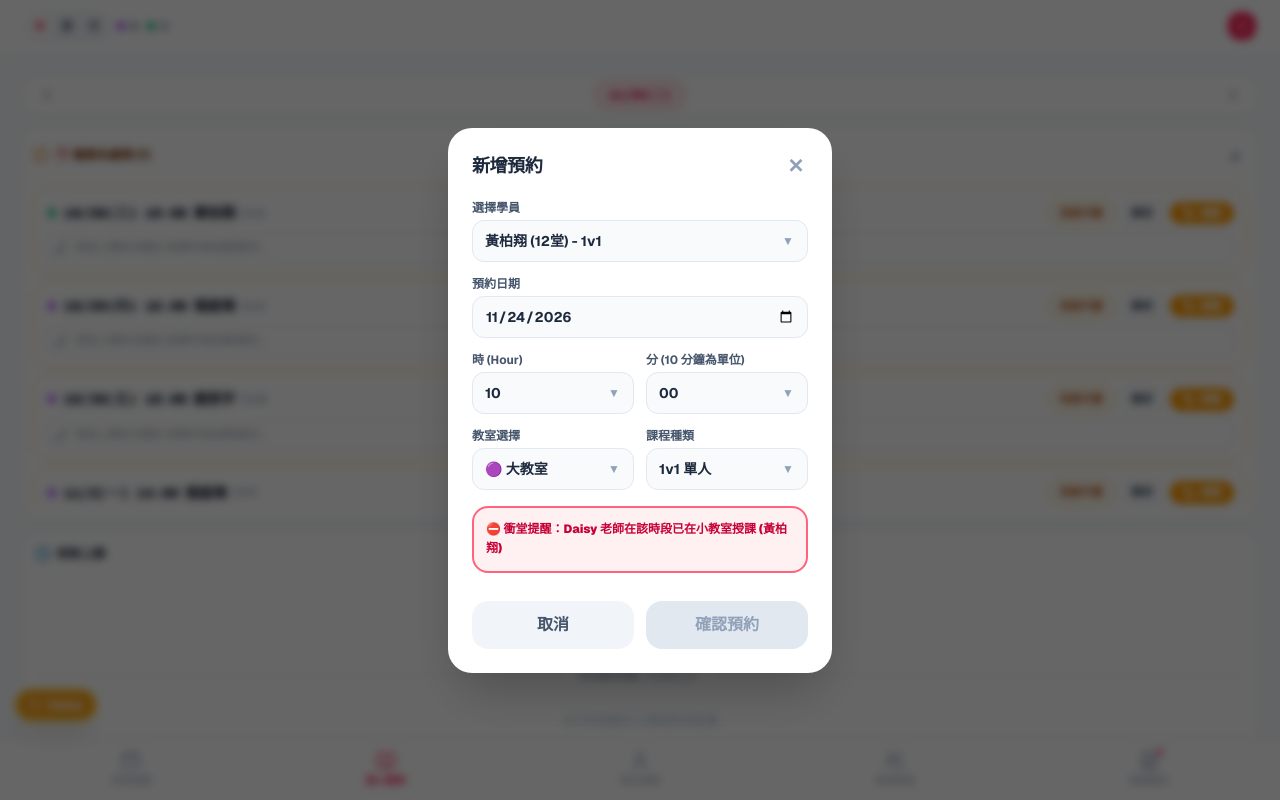
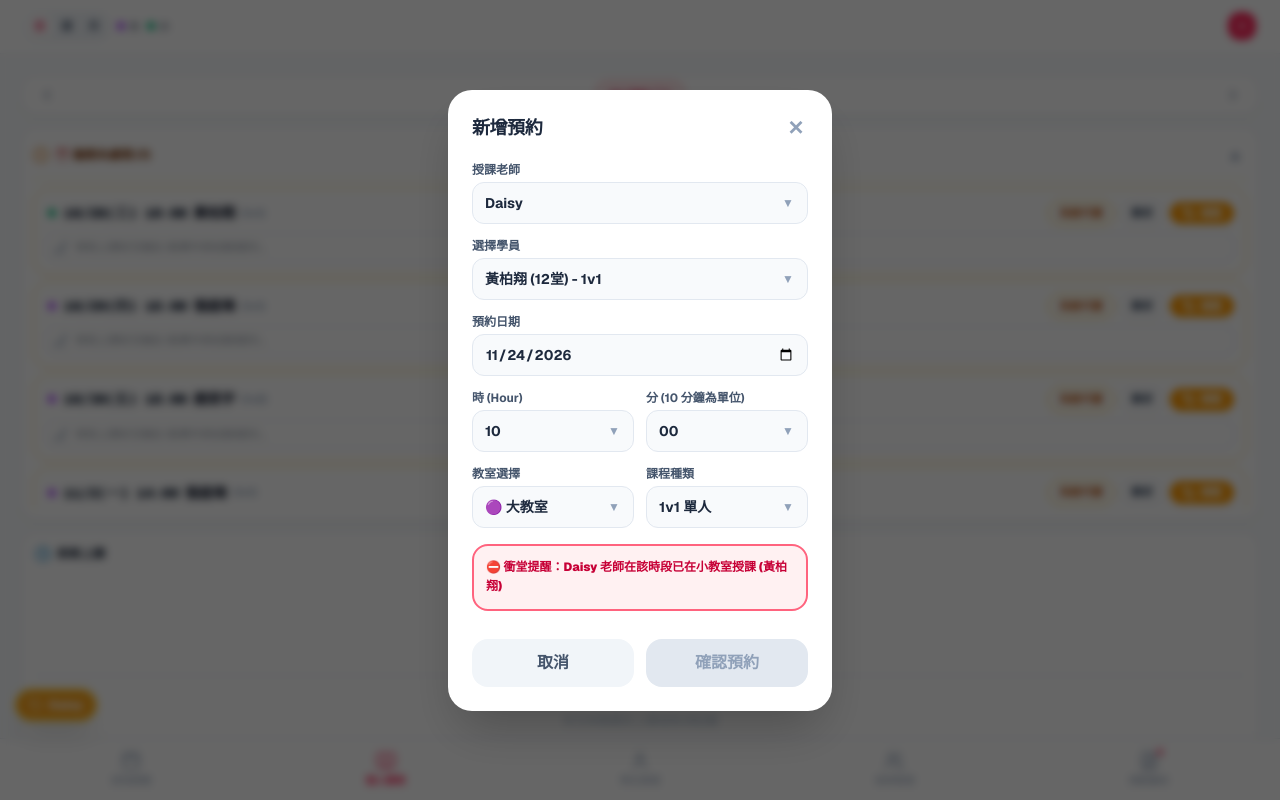
Before and after one commit to jammie0227-oss/inlovepilates-app, a Next.js app: page / in a window 1280 px wide. Both pictures are taken after a click on the button 1242 px from the left and 26 px from the top of the page. Built offline with nearby package versions, Linux system fonts and the light colour scheme.

Commit message:
feat: add admin teacher selector in booking modal and standardize default room rules

```diff
--- a/src/app/page.tsx
+++ b/src/app/page.tsx
@@ -61,13 +61,14 @@ import {
   isArchivedStudent,
   getAdminOverrideSeverity,
   getSelfCancelSeverity,
+  ADMIN_ID,
+  getDefaultRoomForSchedule,
+  getScheduleRole,
 } from '../utils/bookingRules';
 import type { AutoSwapItem, BookingRequestInput } from '../utils/bookingRules';
 import type { SettlementAction } from '../types';
 import { useToday } from '../utils/useToday';
 import { systemAlert, registerSystemAlert, systemConfirm, registerSystemDialog, type SystemAlertPayload, type SystemDialogRequest } from '../utils/systemAlert';
-
-const ADMIN_ID = 't-daisy';
 
 /** 非優先申請的預設事由（不需老師填寫） */
 const NON_PRIORITY_REASON = '非優先時段預約申請';
@@ -225,9 +226,13 @@ export default function Home() {
   const bookableStudents = students.filter(s => s.teacherId === currentUserId && !isArchivedStudent(s));
   // 由學員詳情頁帶入的學員（管理員查看他人學員時不在自己名單內）一併列入
   const presetStudent = students.find(s => s.id === bookingPreset?.studentId && !isArchivedStudent(s));
-  const modalStudents = presetStudent && !bookableStudents.some(s => s.id === presetStudent.id)
-    ? [presetStudent, ...bookableStudents]
-    : bookableStudents;
+  // 管理員非由學員詳情頁開啟時可選授課老師，學員名單交由彈窗依所選老師過濾
+  const canSelectTeacher = userRole === 'admin' && !bookingPreset?.fromStudentDetail;
+  const modalStudents = canSelectTeacher
+    ? students
+    : presetStudent && !bookableStudents.some(s => s.id === presetStudent.id)
+      ? [presetStudent, ...bookableStudents]
+      : bookableStudents;
 
   // 開啟全域預約彈窗的統一入口
   const openGlobalBooking = (preset?: Partial<BookingFormState> & { studentName?: string }) => {
@@ -235,16 +240,18 @@ export default function Home() {
       students.find(s => s.id === preset?.studentId) ??
       bookableStudents.find(s => s.name === preset?.studentName) ??
       bookableStudents[0];
-    const defaults = getStudentBookingPreset(target, userRole);
+    const teacherId = preset?.teacherId || currentUserId;
+    const lessonType = preset?.lessonType || getStudentBookingPreset(target, teacherId).lessonType;
 
     setBookingPreset({
       date: preset?.date || today,
       hour: String(preset?.hour || '10').padStart(2, '0'),
       minute: String(preset?.minute || '00').padStart(2, '0'),
-      roomType: preset?.roomType || defaults.roomType,
-      lessonType: preset?.lessonType || defaults.lessonType,
-      teacherId: preset?.teacherId || currentUserId,
-      studentId: target?.id || ''
+      roomType: preset?.roomType || getDefaultRoomForSchedule(teacherId, lessonType),
+      lessonType,
+      teacherId,
+      studentId: target?.id || '',
+      fromStudentDetail: preset?.fromStudentDetail,
     });
   };
 
@@ -288,8 +295,8 @@ export default function Home() {
   };
 
   // 一般老師在他人優先時段（14 天內）直接生效的預約 / 改期：通知該優先老師（不帶學員資料）
-  const buildPriorityNoticeLogs = (list: BookingItem[]): AuditLogItem[] => {
-    if (userRole === 'admin') return [];
+  const buildPriorityNoticeLogs = (list: BookingItem[], role = userRole): AuditLogItem[] => {
+    if (role === 'admin') return [];
     const byOwner = new Map<string, BookingItem[]>();
     list.filter(b => b.status === 'confirmed').forEach(b => {
       const owner = findOtherPriorityOwner({
@@ -346,7 +353,7 @@ export default function Home() {
   };
 
   // 非優先審核送審：同批多堂合併為一張批次審核單（核准 / 駁回一次套用），並發一則紅色通知
-  const submitPendingBatch = (list: BookingItem[], reason: string) => {
+  const submitPendingBatch = (list: BookingItem[], reason: string, actor?: string) => {
     if (list.length === 0) return;
     const sorted = [...list].sort((a, b) => a.date.localeCompare(b.date) || (a.startHour * 60 + a.startMin) - (b.startHour * 60 + b.startMin));
     const first = sorted[0];
@@ -372,7 +379,7 @@ export default function Home() {
     pushLogs([buildLessonLog(
       sorted,
       `結果：送交${REVIEW_TAG}${isBatch ? '（批次）' : ''}\n事由：${reason}${lessonList(sorted)}`,
-      '預約', 'red', { reviewId: revId }
+      '預約', 'red', { reviewId: revId, actor }
     )]);
   };
 
@@ -449,6 +456,9 @@ export default function Home() {
     const targetStudent = opts.studentOverride ?? students.find(s => matchesStudent(s, input.studentId, input.studentName));
     const needsReview = validation.requiresReview;
     const pName = validation.priorityOwnerId ? cleanName(validation.priorityOwnerId, '其他老師') : '';
+    // 管理員代其他老師新增預約：紀錄操作者為 Daisy，優先時段依授課老師身分處理
+    const actor = userRole === 'admin' && newBk.teacherId !== currentUserId ? 'Daisy' : undefined;
+    const scheduleRole = getScheduleRole(newBk.teacherId);
 
     // 3. 額度調配：加課超額時，僅能替換「confirmed、未簽、isAuto」的最遠預約；否則走透支確認
     let released: BookingItem | null = null;
@@ -495,8 +505,8 @@ export default function Home() {
         ));
       }
       if (!needsReview) {
-        logItems.push(buildLessonLog([newBk], '預約成立', '預約'));
-        logItems.push(...buildPriorityNoticeLogs([newBk]));
+        logItems.push(buildLessonLog([newBk], '預約成立', '預約', 'normal', { actor }));
+        logItems.push(...buildPriorityNoticeLogs([newBk], scheduleRole));
       }
       logItems.push(...buildSwapLogItems(validation.autoSwaps, {
         byTeacherName: currentTeacherName,
@@ -515,7 +525,7 @@ export default function Home() {
       newBk,
     ]);
     setLogs(prev => [...logItems.slice().reverse(), ...prev]);
-    if (needsReview) submitPendingBatch([newBk], NON_PRIORITY_REASON);
+    if (needsReview) submitPendingBatch([newBk], NON_PRIORITY_REASON, actor);
 
     // ---- 寫入完成後才顯示提示 ----
     if (rebateNotice) systemAlert(rebateNotice, '預排課程已回扣');
@@ -524,7 +534,7 @@ export default function Home() {
     } else if (needsReview) {
       showToast(`已送交${REVIEW_TAG}，待管理員核准`);
     } else if (!opts.silentSuccess) {
-      showToast(userRole !== 'admin' && pName ? `預約建立成功！已通知 ${pName} 老師（優先時段）` : '預約建立成功！');
+      showToast(scheduleRole !== 'admin' && pName ? `預約建立成功！已通知 ${pName} 老師（優先時段）` : '預約建立成功！');
     }
     return true;
   };
@@ -1677,7 +1687,7 @@ export default function Home() {
           <BookingModal
             initial={bookingPreset}
             students={modalStudents}
-            userRole={userRole}
+            canSelectTeacher={canSelectTeacher}
             teachers={teachers}
             validate={checkBooking}
             onSubmit={handleSmartBookingSubmit}
--- a/src/components/BookingModal.tsx
+++ b/src/components/BookingModal.tsx
@@ -4,7 +4,10 @@ import type { StudentItem, TeacherProfile } from '../types';
 import {
   BUSINESS_MINUTES,
   DAY_HOURS,
+  getDefaultRoomForSchedule,
+  getScheduleRole,
   getStudentBookingPreset,
+  isArchivedStudent,
   type BookingRequestInput,
   type ValidateBookingResult,
 } from '../utils/bookingRules';
@@ -18,14 +21,17 @@ export interface BookingFormState {
   lessonType: '1v1' | '1v2';
   teacherId: string;
   studentId: string;
+  /** 由單一學員詳情頁開啟：不提供授課老師選單 */
+  fromStudentDetail?: boolean;
 }
 
 interface BookingModalProps {
   /** 開啟時帶入的預設值 */
   initial: BookingFormState;
-  /** 可選擇的學員 */
+  /** 可選擇的學員；canSelectTeacher 時傳入全部學員，由彈窗依授課老師過濾 */
   students: StudentItem[];
-  userRole: 'admin' | 'teacher';
+  /** 管理員可指定授課老師 */
+  canSelectTeacher: boolean;
   teachers: Record<string, TeacherProfile>;
   validate: (input: BookingRequestInput) => ValidateBookingResult;
   /** 回傳 true 代表已寫入（或已送審），彈窗隨即關閉 */
@@ -42,10 +48,30 @@ const Caret = () => (
 
 /** 全站共用「新增預約」彈窗（排班總覽、個人課表、學員詳情頁） */
 export default function BookingModal({
-  initial, students, userRole, teachers, validate, onSubmit, onClose,
+  initial, students, canSelectTeacher, teachers, validate, onSubmit, onClose,
 }: BookingModalProps) {
   const [form, setForm] = useState<BookingFormState>(initial);
-  const student = students.find(s => s.id === form.studentId);
+  const studentsOf = (teacherId: string) =>
+    canSelectTeacher
+      ? students.filter(s => s.teacherId === teacherId && !isArchivedStudent(s))
+      : students;
+  const selectableStudents = studentsOf(form.teacherId);
+  const student = selectableStudents.find(s => s.id === form.studentId);
+
+  // 切換授課老師：學員重設為該老師名下第一位，課程類別與預設教室同步重算
+  const changeTeacher = (teacherId: string) => {
+    const next = studentsOf(teacherId)[0];
+    setForm(prev => {
+      const lessonType = next ? getStudentBookingPreset(next, teacherId).lessonType : prev.lessonType;
+      return {
+        ...prev,
+        teacherId,
+        studentId: next?.id || '',
+        lessonType,
+        roomType: getDefaultRoomForSchedule(teacherId, lessonType),
+      };
+    });
+  };
 
   const input: BookingRequestInput | null = student
     ? {
@@ -79,6 +105,21 @@ export default function BookingModal({
         </div>
 
         <div className="space-y-3.5 text-sm">
+          {/* 授課老師（僅管理員） */}
+          {canSelectTeacher && (
+            <div>
+              <label className="text-xs font-bold text-slate-600 block mb-1">授課老師</label>
+              <div className="relative">
+                <select value={form.teacherId} onChange={e => changeTeacher(e.target.value)} className={selectCls}>
+                  {Object.values(teachers).filter(t => t.isActive).map(t => (
+                    <option key={t.id} value={t.id}>{t.name}</option>
+                  ))}
+                </select>
+                <Caret />
+              </div>
+            </div>
+          )}
+
           {/* 1. 選擇學員 (帶剩餘堂數與預設課型) */}
           <div>
             <label className="text-xs font-bold text-slate-600 block mb-1">選擇學員</label>
@@ -87,12 +128,12 @@ export default function BookingModal({
                 value={form.studentId}
                 onChange={e => {
                   const id = e.target.value;
-                  const preset = getStudentBookingPreset(students.find(s => s.id === id), userRole);
+                  const preset = getStudentBookingPreset(selectableStudents.find(s => s.id === id), form.teacherId);
                   setForm(prev => ({ ...prev, studentId: id, ...preset }));
                 }}
                 className={selectCls}
               >
-                {students.map(s => (
+                {selectableStudents.map(s => (
                   <option key={s.id} value={s.id}>
                     {s.name} ({s.credits ?? 0}堂) - {s.defaultLessonType || '1v1'}
                   </option>
@@ -159,12 +200,12 @@ export default function BookingModal({
                 <select
                   value={form.lessonType}
                   onChange={e => {
-                    // 教室自動連動：1v2 → 大教室；1v1 → 小教室（管理員一律優先大教室）
+                    // 教室依授課老師與課程類別套用預設
                     const next = e.target.value as '1v1' | '1v2';
                     setForm(prev => ({
                       ...prev,
                       lessonType: next,
-                      roomType: userRole === 'admin' || next === '1v2' ? 'large' : 'small',
+                      roomType: getDefaultRoomForSchedule(prev.teacherId, next),
                     }));
                   }}
                   className={selectCls}
@@ -178,7 +219,7 @@ export default function BookingModal({
           </div>
         </div>
 
-        <BookingCheckCard result={check} userRole={userRole} teachers={teachers} />
+        <BookingCheckCard result={check} userRole={getScheduleRole(form.teacherId)} teachers={teachers} />
         {!student && <p className="text-xs font-bold text-rose-600">目前沒有可預約的學員</p>}
 
         {/* 按鈕組 */}
--- a/src/components/StudentDetailView.tsx
+++ b/src/components/StudentDetailView.tsx
@@ -71,7 +71,7 @@ export default function StudentDetailView({
   const isFlexible = isFlexibleSchedule(student);
 
   const createRule = () => {
-    const preset = getStudentBookingPreset(student, userRole);
+    const preset = getStudentBookingPreset(student, student.teacherId);
     return { id: genId('r'), freq: '每週' as const, day: '一' as const, time: '10:00', startDate: todayStr, lessonType: preset.lessonType, roomType: preset.roomType };
   };
 
@@ -315,7 +315,7 @@ export default function StudentDetailView({
           </h3>
           {!isArchived && (
             <button
-              onClick={() => openGlobalBooking({ studentId: student.id })}
+              onClick={() => openGlobalBooking({ studentId: student.id, fromStudentDetail: true })}
               className="w-7 h-7 bg-rose-50 hover:bg-rose-100 border border-rose-200 rounded-xl text-rose-600 flex items-center justify-center font-bold transition shadow-2xs active:scale-95"
               title="臨時預約排課"
             >
@@ -542,7 +542,7 @@ export default function StudentDetailView({
             </div>
 
             <div className="flex-1 overflow-y-auto pr-1">
-              <ScheduleRulesEditor value={ruleDraft} onChange={setRuleDraft} today={todayStr} createRule={createRule} />
+              <ScheduleRulesEditor value={ruleDraft} onChange={setRuleDraft} today={todayStr} teacherId={student.teacherId} createRule={createRule} />
             </div>
 
             <div className="pt-2 flex gap-2 shrink-0 border-t border-slate-100">
--- a/src/components/Tab1StudioCalendar.tsx
+++ b/src/components/Tab1StudioCalendar.tsx
@@ -173,7 +173,7 @@ export default function Tab1StudioCalendar({
     if (myStudents.length === 0) return systemAlert('您名下目前無有效學員，無法進行預約');
 
     const targetStudent = myStudents[0];
-    const preset = getStudentBookingPreset(targetStudent, userRole);
+    const preset = getStudentBookingPreset(targetStudent, currentUserId);
     openGlobalBooking({
       date,
       hour: String(h),
--- a/src/components/Tab3StudentManagement.tsx
+++ b/src/components/Tab3StudentManagement.tsx
@@ -10,7 +10,7 @@ import {
   ScheduleEngineResult
 } from '../mockData';
 
-import { formatStudentSchedule, isArchivedStudent, archiveConfirmMessage, DAY_HOURS, BUSINESS_MINUTES, REVIEW_TAG, calculateStudentStats } from '../utils/bookingRules';
+import { formatStudentSchedule, isArchivedStudent, archiveConfirmMessage, DAY_HOURS, BUSINESS_MINUTES, REVIEW_TAG, calculateStudentStats, getDefaultRoomForSchedule } from '../utils/bookingRules';
 import BookingCheckCard from './BookingCheckCard';
 import ScheduleRulesEditor, { type ScheduleSettings } from './ScheduleRulesEditor';
 import { useNow } from '../utils/useToday';
@@ -67,7 +67,7 @@ export default function Tab3StudentManagement({
   const [trialLessonType, setTrialLessonType] = useState<'1v1' | '1v2'>('1v1');
 
   // 正式學員排課設定：固定每週時段 / 無固定時間、各時段類別與教室、取消順延開關
-  const createRule = () => ({ id: genId('r'), freq: '每週' as const, day: '一' as const, time: '10:00', startDate: todayStr, lessonType: '1v1' as const, roomType: 'small' as const });
+  const createRule = () => ({ id: genId('r'), freq: '每週' as const, day: '一' as const, time: '10:00', startDate: todayStr, lessonType: '1v1' as const, roomType: getDefaultRoomForSchedule(currentUserId, '1v1') });
   const defaultSchedule = (): ScheduleSettings => ({ noRegularRule: false, rules: [createRule()], autoRescheduleOnCancel: true });
   const [schedule, setSchedule] = useState<ScheduleSettings>(defaultSchedule);
 
@@ -540,7 +540,7 @@ export default function Tab3StudentManagement({
                     />
                   </div>
 
-                  <ScheduleRulesEditor value={schedule} onChange={setSchedule} today={todayStr} createRule={createRule} />
+                  <ScheduleRulesEditor value={schedule} onChange={setSchedule} today={todayStr} teacherId={currentUserId} createRule={createRule} />
                 </div>
               )}
             </div>
--- a/src/utils/bookingRules.ts
+++ b/src/utils/bookingRules.ts
@@ -39,21 +39,30 @@ const parseDate = (s: string) => {
 // 預設值 / 狀態判斷
 // ------------------------------------------
 
+/** 管理員（Daisy）的老師 ID */
+export const ADMIN_ID = 't-daisy';
+
+/** 以授課老師身分套用排課規則（優先時段送審與通知） */
+export const getScheduleRole = (teacherId: string): UserRole =>
+  teacherId === ADMIN_ID ? 'admin' : 'teacher';
+
 /**
- * 新增預約的預設課程類別與教室。
- * 1v1 → small；1v2 → large；管理員一律優先 large。
+ * 全站唯一的預設教室規則（依授課老師，非操作者）。
+ * 管理員授課一律 large；一般老師 1v1 → small、1v2 → large。
  */
+export const getDefaultRoomForSchedule = (teacherId: string, courseType: LessonType): RoomType =>
+  teacherId === ADMIN_ID || courseType === '1v2' ? 'large' : 'small';
+
+/** 新增預約 / 排課時段的預設課程類別與教室 */
 export const getStudentBookingPreset = (
-  student?: (Partial<Pick<StudentItem, 'defaultLessonType' | 'lessonType'>> & { rules?: any[] }) | null,
-  userRole: UserRole = 'teacher',
+  student: (Partial<Pick<StudentItem, 'defaultLessonType' | 'lessonType'>> & { rules?: any[] }) | null | undefined,
+  teacherId: string,
 ): { lessonType: LessonType; roomType: RoomType } => {
   // 規則含 1v2 優先 1v2
   const has1v2Rule = !!student?.rules?.some((r: any) => r.lessonType === '1v2');
   const lessonType: LessonType =
     has1v2Rule || student?.defaultLessonType === '1v2' || student?.lessonType === '1v2' ? '1v2' : '1v1';
-  const roomType: RoomType =
-    userRole === 'admin' ? 'large' : lessonType === '1v2' ? 'large' : 'small';
-  return { lessonType, roomType };
+  return { lessonType, roomType: getDefaultRoomForSchedule(teacherId, lessonType) };
 };
 
 /** 距離開課的小時數（可為負數：已開課）。 */
@@ -494,6 +503,7 @@ export const checkBookingTimeConstraints = ({
   userRole,
   today,
   priorityGrid = {},
+  priorityRole = userRole,
 }: {
   dateStr: string;
   startHour: number;
@@ -505,6 +515,8 @@ export const checkBookingTimeConstraints = ({
   /** 今天 'YYYY-MM-DD' */
   today: string;
   priorityGrid?: PriorityGrid;
+  /** 判定優先時段是否送審所用的身分；預設同操作者 */
+  priorityRole?: UserRole;
 }): TimeConstraintResult => {
   // 1. 一般老師最多預約未來 90 天
   if (userRole !== 'admin' && diffDays(dateStr, today) > 90) {
@@ -522,7 +534,7 @@ export const checkBookingTimeConstraints = ({
     dateStr, startHour, startMin, durationMins, roomType, teacherId, priorityGrid,
   });
 
-  if (needsPriorityReview({ dateStr, today, userRole, priorityOwnerId })) {
+  if (needsPriorityReview({ dateStr, today, userRole: priorityRole, priorityOwnerId })) {
     return {
       allowed: true,
       requiresReview: true,
@@ -674,6 +686,8 @@ export const validateAndBuildBooking = ({
       userRole,
       today,
       priorityGrid,
+      // 新增預約：優先時段以授課老師身分判定（管理員代排亦同）；改期仍依操作者
+      priorityRole: mode === 'create' ? getScheduleRole(input.teacherId) : userRole,
     });
     if (!tc.allowed) return fail(tc.reason || '不符合預約時間規定', 'time');
     if (tc.requiresReview && mode === 'reschedule') {
```
Also changed, not shown: src/components/ScheduleRulesEditor.tsx (+6 -2 lines), 1 other file (tests, documents, lock files or other folders).
